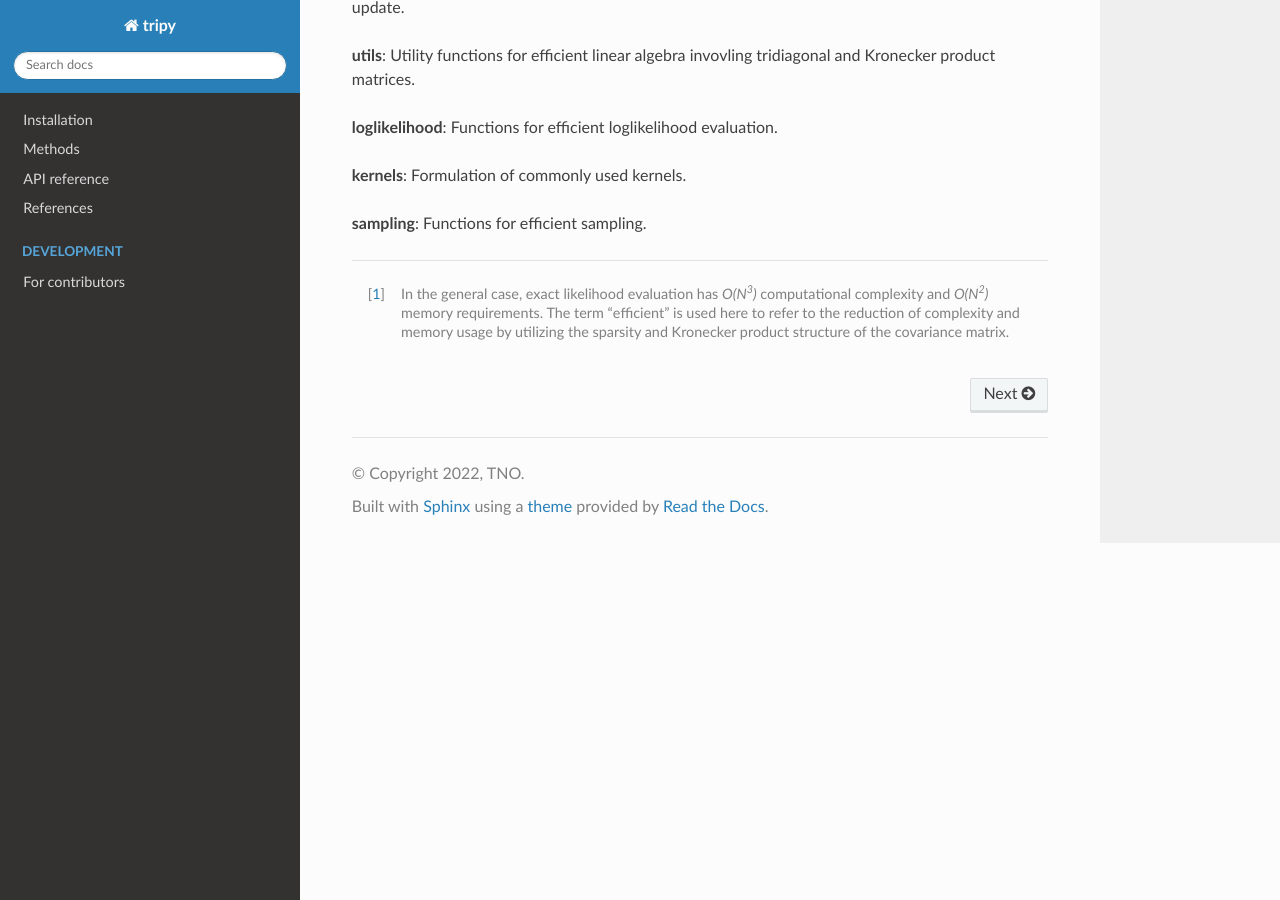
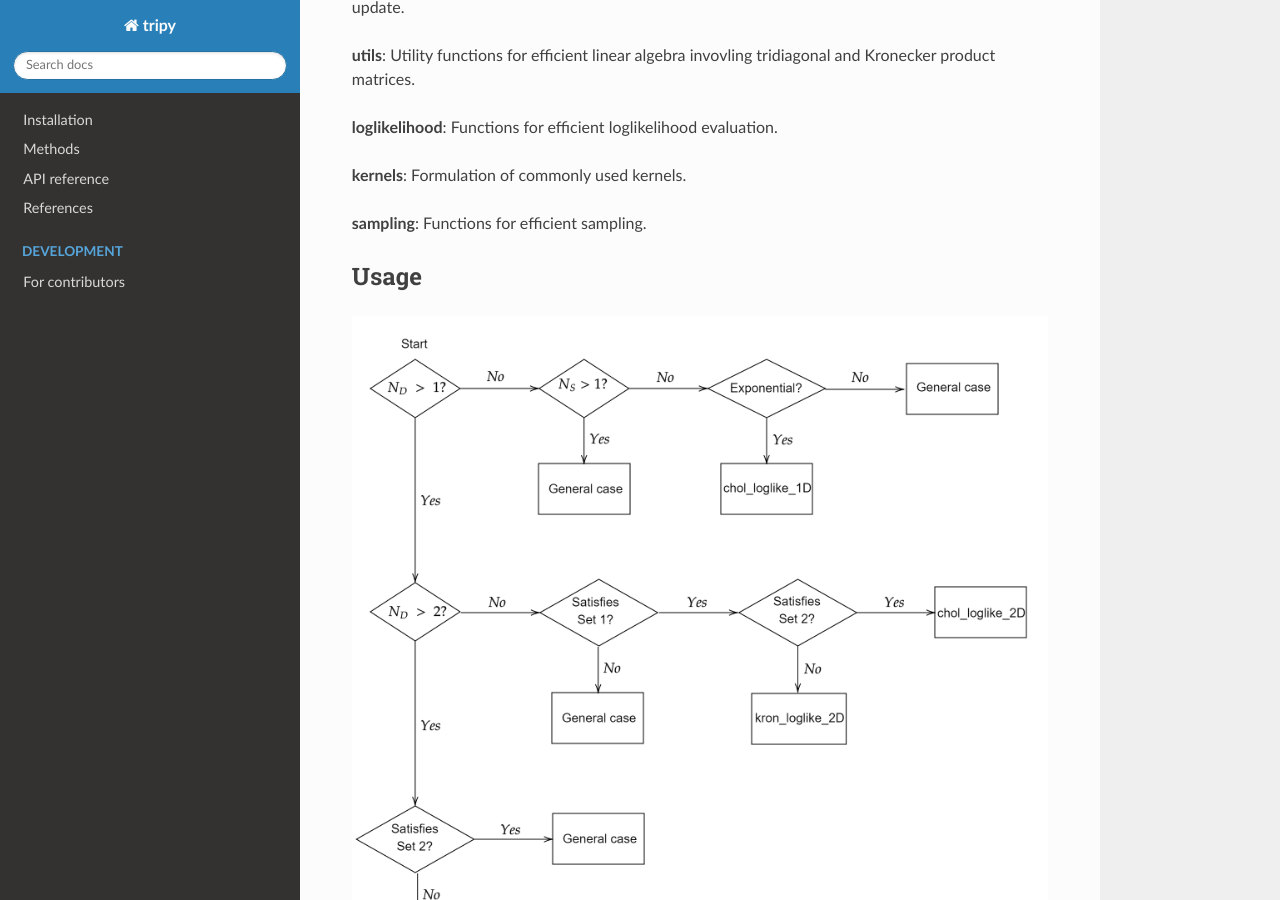
Before and after one commit to TNO/tripy, a Sphinx documentation site: the page built from docs/source/index.md, in a window 1280 px wide and 900 px high, scrolled down 510 px. Built offline with Sphinx 7.4.7 and the Read the Docs theme 2.0.0, drawn with Linux system fonts in a browser that asks for light colours; pages that are not in the unit, such as notebooks, are missing from menus; cross-references to code outside the pages are shown as plain code.

```diff
--- a/docs/source/index.md
+++ b/docs/source/index.md
@@ -19,6 +19,9 @@ The work of {cite}`Cheong2016`, {cite}`Stegle2011` and {cite}`Gilboa2015` is ext
 **kernels**: Formulation of commonly used kernels.
 
 **sampling**: Functions for efficient sampling.
+
+## Usage
+![Usage flowchart](../figures/loglikelihood_selection_flowchart.png "Loglikelihood function selection flowchart")
 
 
 
```
Also changed, not shown: README.md (+3 -0 lines), .pre-commit-config.yaml, docs/figures/loglikelihood_selection_flowchart.png (added).
